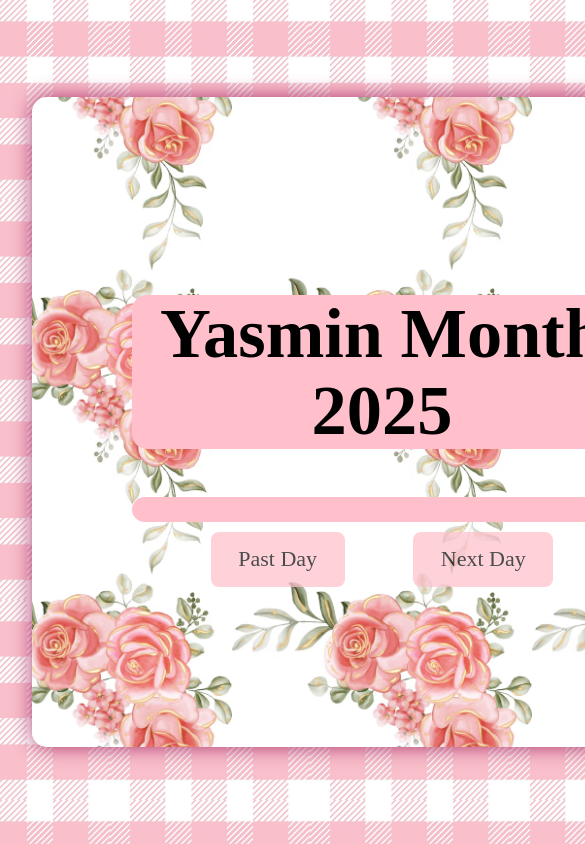
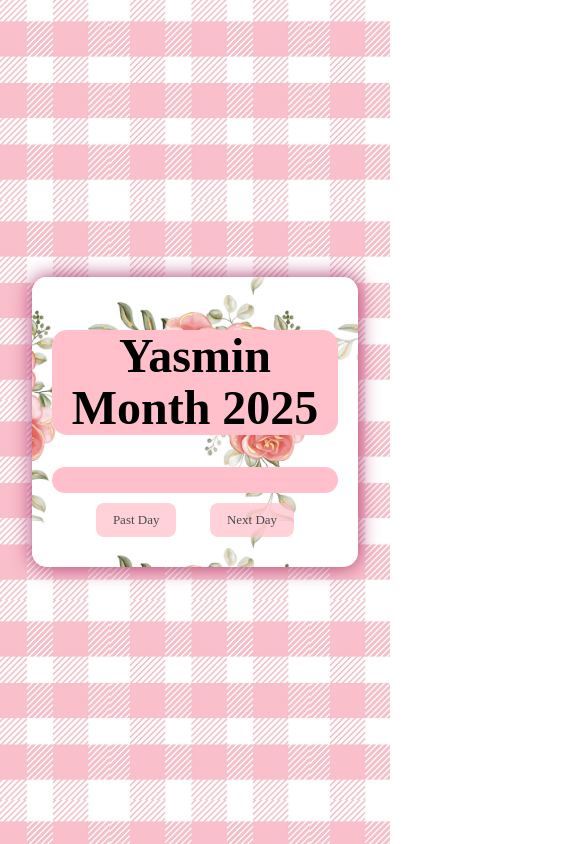
Before and after one commit to SalvatoreLaMarca1/realYM2025, a React (Vite) app: page / in a window 390 px wide. Shown: the top 844 px of the page, 585 px wide, since content can reach past the window. Built offline with nearby package versions, Linux system fonts and the light colour scheme; no server answers; the database is empty; a web font is replaced by a local one.

Commit message:
Responsive??

```diff
--- a/src/App.css
+++ b/src/App.css
@@ -33,15 +33,9 @@
   }
 }
 
-/* When this is on mobile --> Add to this... */
-@media (max-width: 480px) {
-
-  .hold-all {
-    width: 200px;
-  }
 
 
-}
+
 
 .card {
   padding: 2em;
@@ -52,13 +46,15 @@
 }
 
 
+
+
 .hold-all {
   margin:auto;
   justify-content: center;
   align-content: center;
   display: flex;
   flex-direction: column;
-  width: 500px;
+  width: auto;
   text-align: center;
 
   background-image: url('assets/topRight.png');
@@ -72,6 +68,34 @@
   padding-top: 150px;
   padding-bottom: 150px;
   box-shadow: 0 0 20px #AA336A; /* Adjust values as needed */
+}
+
+@media (max-width: 480px) {
+  .hold-all {
+    /* margin:auto; */
+    justify-content: center;
+    align-content: center;
+    display: flex;
+    flex-direction: column;
+    width: auto;
+    text-align: center;
+    padding: 20px;
+
+    background-image: url('assets/topRight.png');
+    background-size: 250px;
+    background-position: center;
+
+    border-radius: 15px;
+    box-shadow: 0 0 20px #AA336A; /* Adjust values as needed */
+  }
+
+  button {
+    font-size: small;
+  }
+
+  h1 {
+    font-size: 1rem;
+  }
 }
 
 .message-box {
@@ -88,7 +112,7 @@
 
 h1 {
   color: black;
-  size: 2px;
+  font-size: 3rem;
   background-color: pink;
   border-radius: 15px;
 }
--- a/src/App.tsx
+++ b/src/App.tsx
@@ -4,12 +4,11 @@ import MessageBox from './components/MessageBox'
 function App() {
 
   return (
-    <>
+
       <div className="hold-all">
         <h1>Yasmin Month 2025</h1>
         <MessageBox/>
-    </div>
-    </>
+      </div>
   )
 }
 
--- a/src/components/MessageBox.tsx
+++ b/src/components/MessageBox.tsx
@@ -103,7 +103,7 @@ function MessageBox() {
     };
 
     return (
-        <div>
+        <div className="message-block">
             <div className="message-box">
                 <h3 id="date" ref={dateRef}></h3>
                 <p id="statementArea" ref={messageTextRef}></p>
```
Also changed, not shown: src/components/MessageBox.css (+30 -0 lines).
